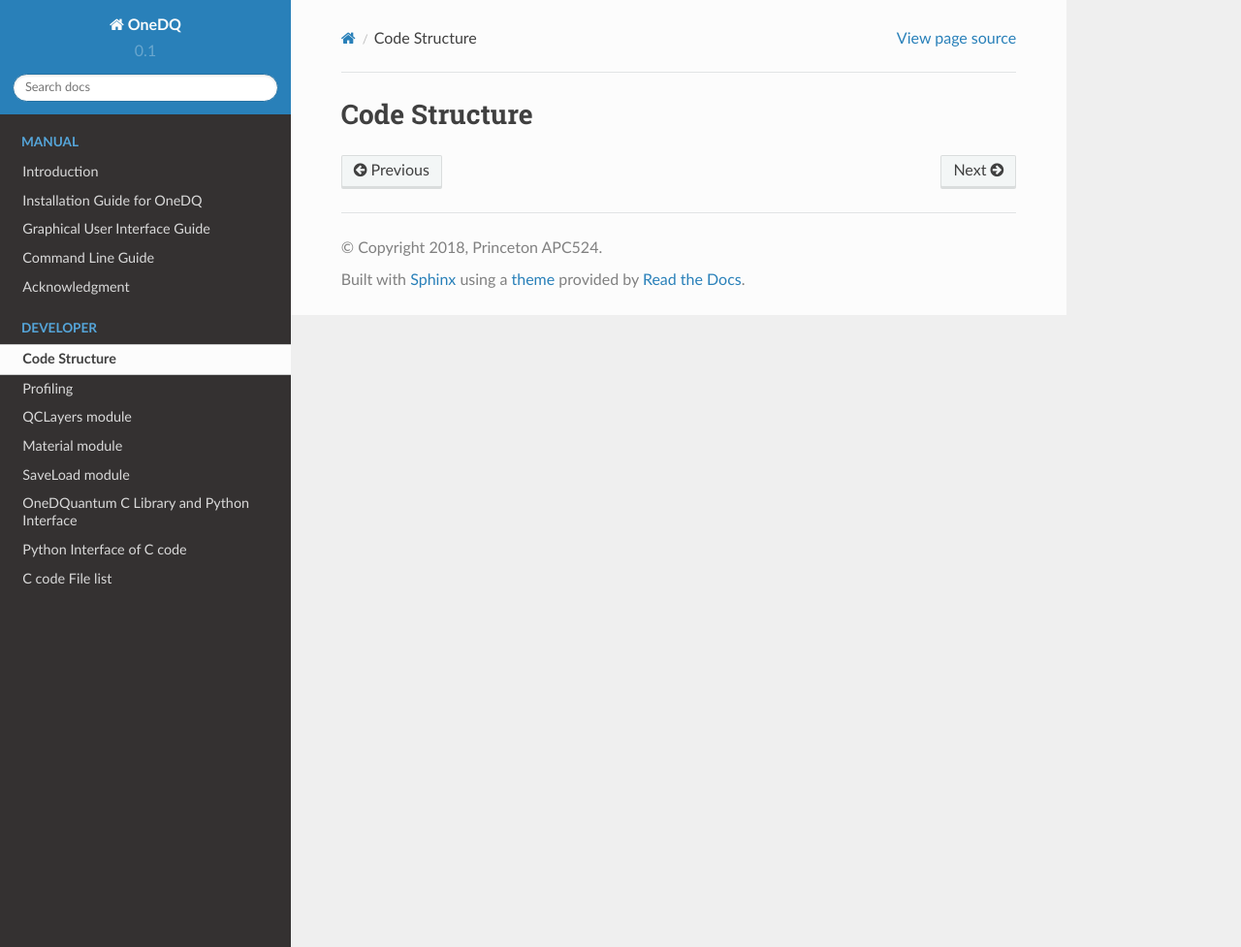
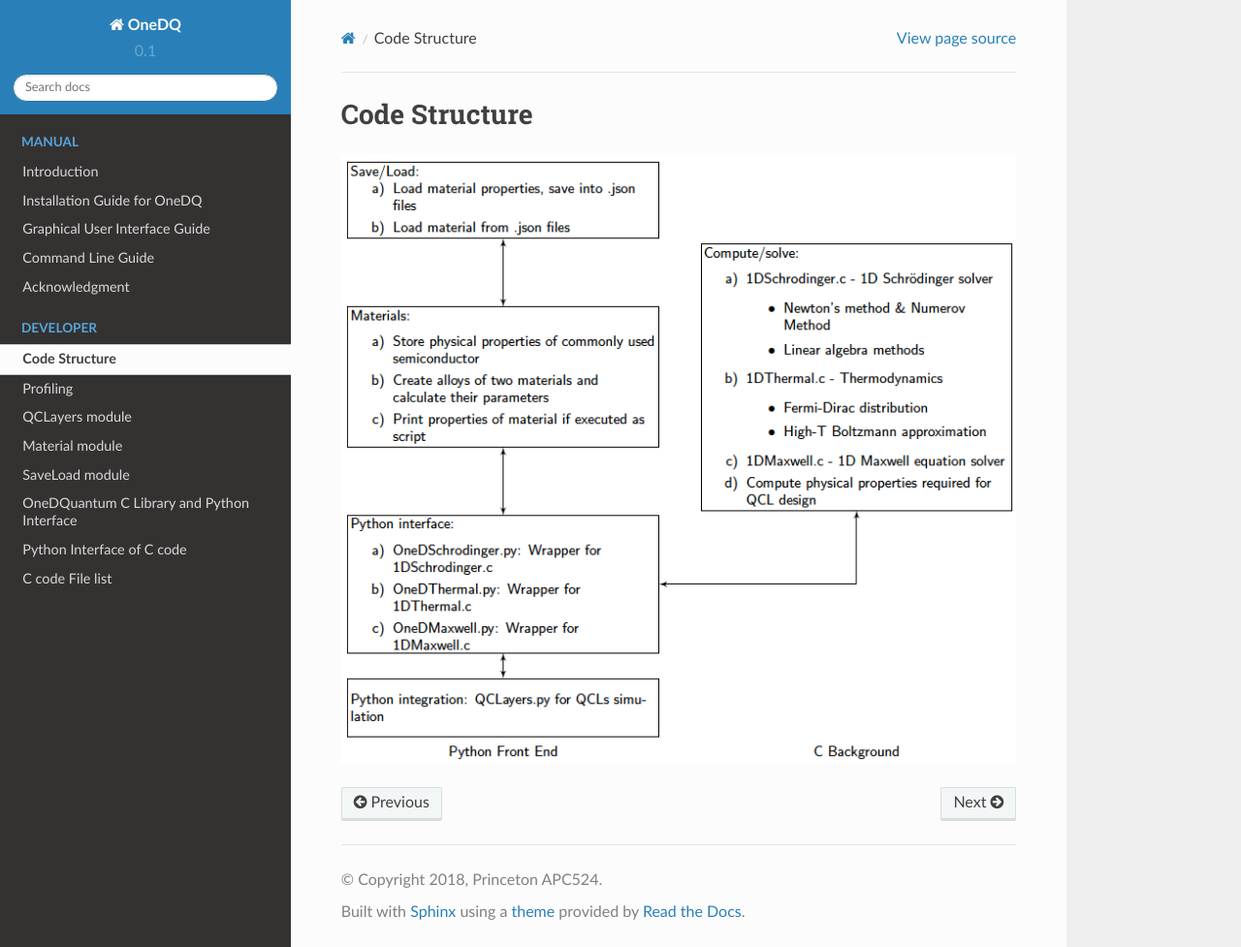
Before and after one commit to ErwinJr2/ErwinJr2, a Sphinx documentation site: the page built from docs/code_struct.rst, in a window 1280 px wide and 977 px high. Shown: the whole window at 97% size. Built offline with Sphinx 7.4.7 and the Read the Docs theme 2.0.0, drawn with Linux system fonts in a browser that asks for light colours.

Commit message:
added code structure figure

```diff
--- a/docs/code_struct.rst
+++ b/docs/code_struct.rst
@@ -1,2 +1,3 @@
 Code Structure
 ==============================
+.. figure:: figures/code_structure.png
```
Also changed, not shown: docs/figures/code_structure.png (added).
